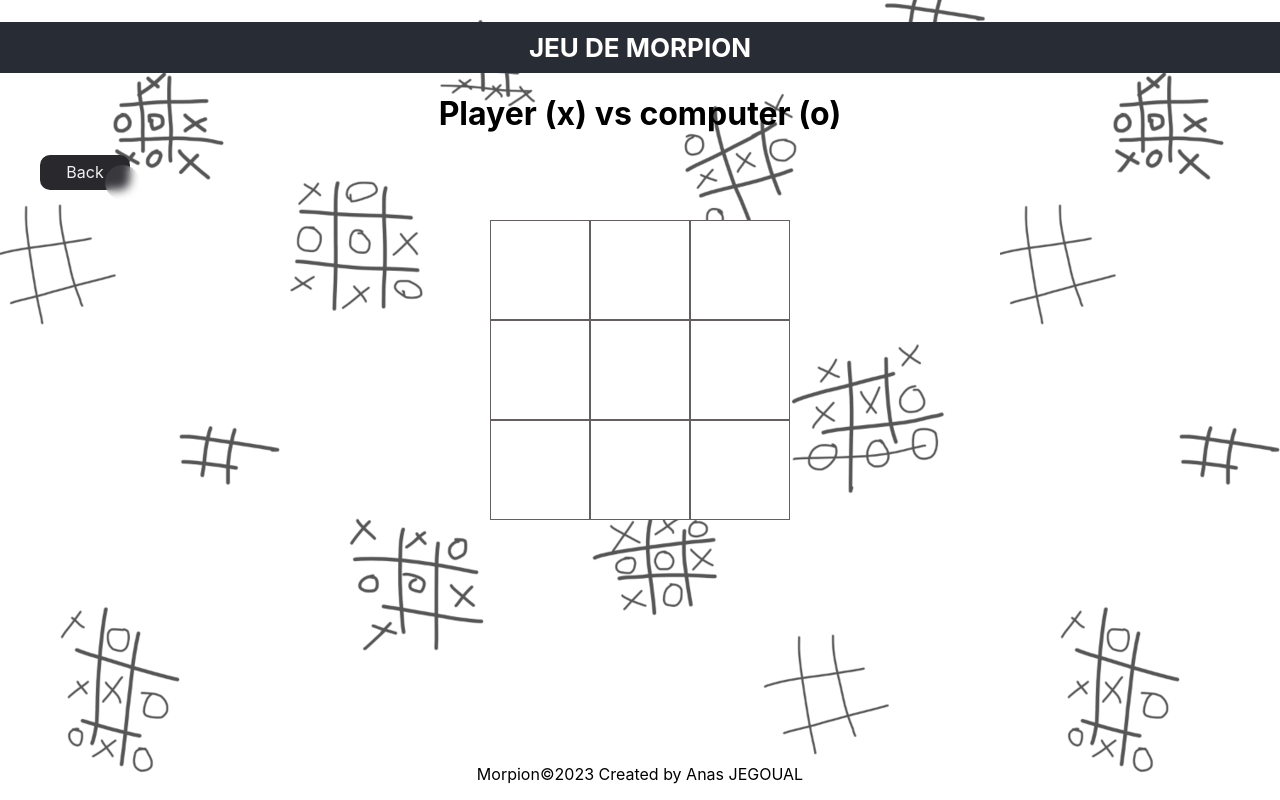
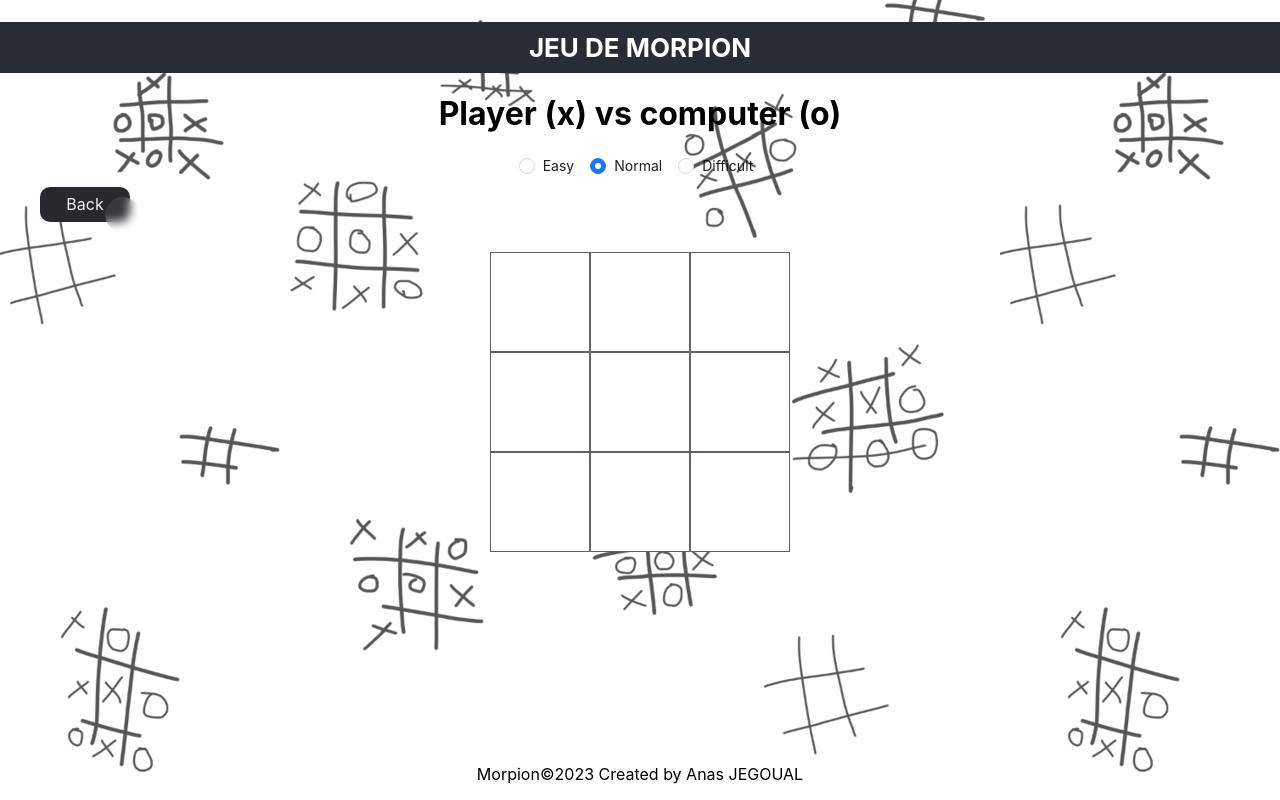
Before and after one commit to AnasJeg/morpion-game, a React (Create React App) app: page / in a window 1280 px wide. Both pictures are taken after a click on the button "Jouer vs computer". Built offline with nearby package versions, Linux system fonts and the light colour scheme.

Commit message:
level test

```diff
--- a/package.json
+++ b/package.json
@@ -3,6 +3,10 @@
   "version": "0.1.0",
   "private": true,
   "dependencies": {
+    "@emotion/react": "^11.10.6",
+    "@emotion/styled": "^11.10.6",
+    "@mui/icons-material": "^5.11.16",
+    "@mui/material": "^5.11.16",
     "@testing-library/jest-dom": "^5.16.5",
     "@testing-library/react": "^13.4.0",
     "@testing-library/user-event": "^13.5.0",
--- a/src/components/ComputerPlayer.jsx
+++ b/src/components/ComputerPlayer.jsx
@@ -2,6 +2,7 @@ import { useEffect, useState } from "react";
 import "../style/computer.css";
 import "../style/game.css";
 import Board from "./Board";
+import {  Radio, Space } from 'antd';
 
 const matrice = [
   [0, 1, 2],
@@ -94,9 +95,21 @@ export default function ComputerPlayer() {
     setValues(Array(9).fill(null));
     setwin(null);
   };
-
+  // level
+  const [placement, setPlacement] = useState('normal');
+  const onChange = (e) => {
+    setPlacement(e.target.value);
+    newGame();
+  };
   return (
     <div>
+      <Space>
+        <Radio.Group value={placement} onChange={onChange} >
+          <Radio value="easy">Easy</Radio>
+          <Radio  value="normal" >Normal</Radio>
+          <Radio value="difficult">Difficult</Radio>
+        </Radio.Group>
+      </Space>
       <Board values={values} onClick={handleComputerMove} />
       {win ? (
         <>
--- a/src/components/Game.jsx
+++ b/src/components/Game.jsx
@@ -9,6 +9,7 @@ export default function Game(props) {
   const [values, setValues] = useState(Array(9).fill(""));
   const [win, setWin] = useState();
   const [gameMode, setGameMode] = useState(null);
+
   const matrice = [
     [0, 1, 2],
     [3, 4, 5],
@@ -52,6 +53,7 @@ export default function Game(props) {
     setValues(Array(9).fill(""));
     setWin(null);
   };
+
   return (
     <div>
       <div className="game-info">
@@ -60,6 +62,7 @@ export default function Game(props) {
             <div>
               <h1>Player (x) vs computer (o) </h1>
               <ComputerPlayer />
+
             </div>
           ) : (
             <div>
```
Also changed, not shown: 1 other file (tests, documents, lock files or other folders).
